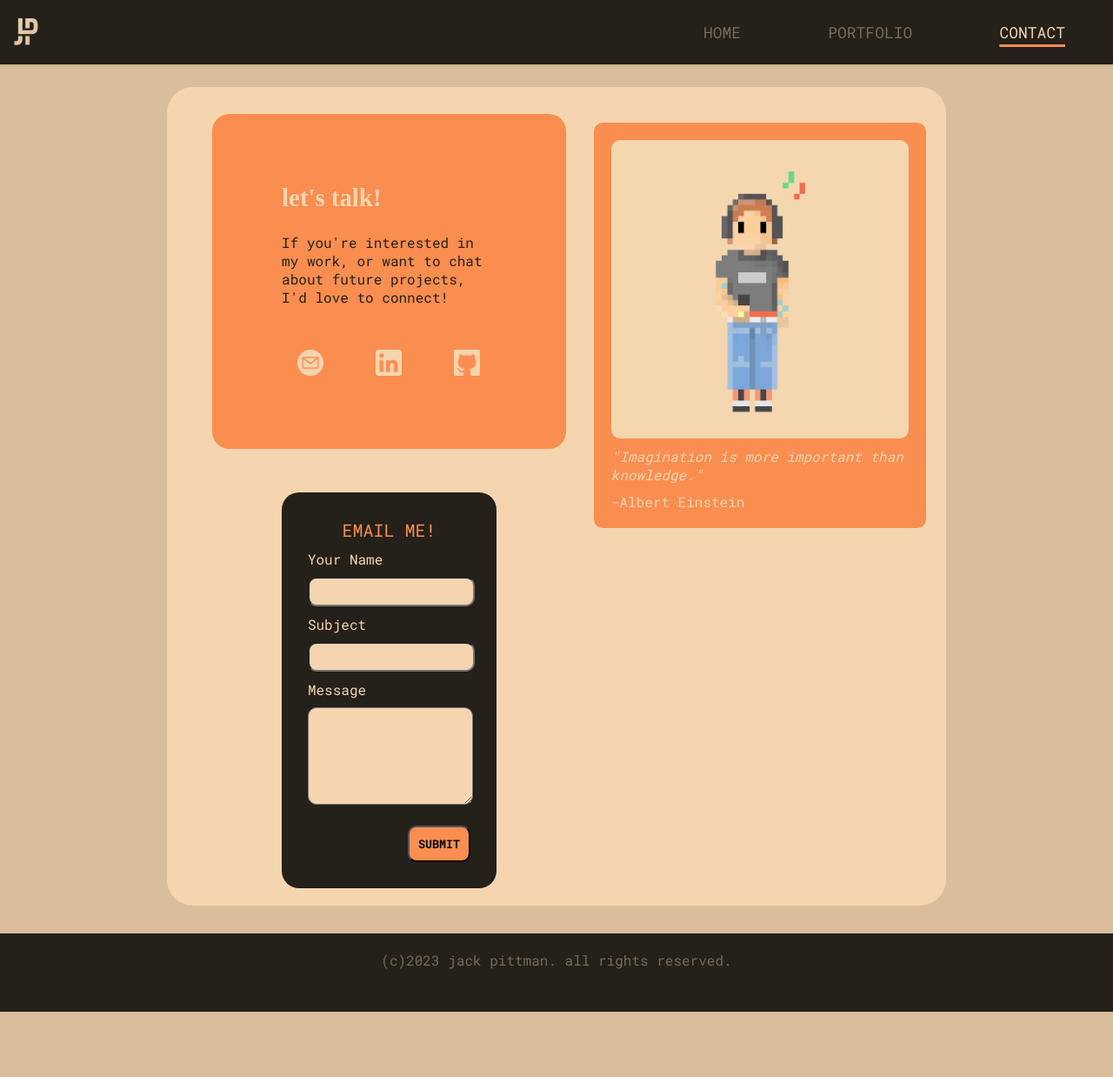
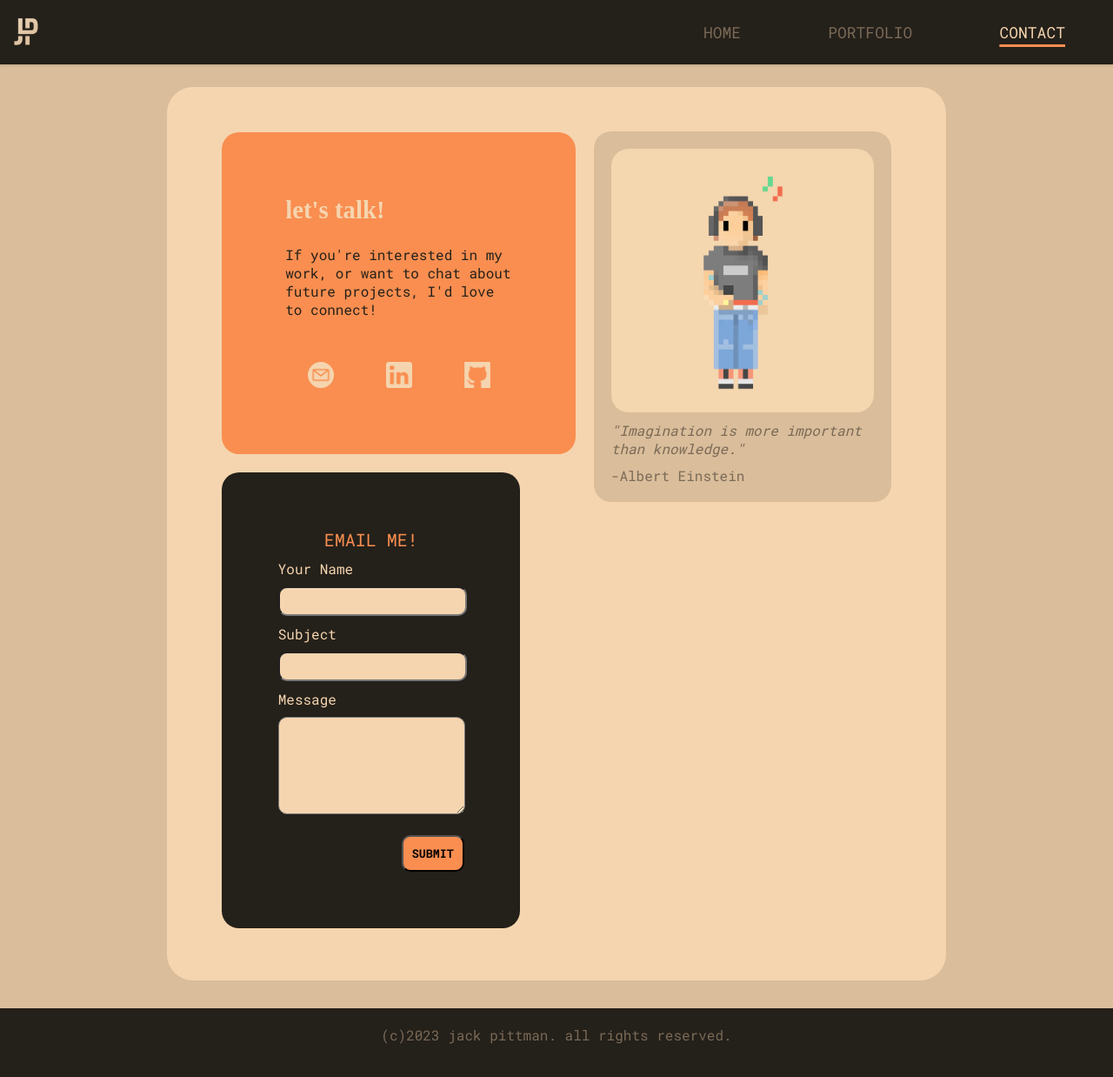
Before and after one commit to jack-pittman/personal-website, a website: page contact.html in a window 1280 px wide. Shown: the whole page at 87% size. Before the commit the page ends 1163 px from the top, so only its background shows below. Drawn offline with Linux system fonts and the light colour scheme.

Commit message:
contact page styling

```diff
--- a/contact.html
+++ b/contact.html
@@ -26,13 +26,13 @@
     <div class="body">
         <!-- <h1 id="asterisk">*_*</h1> -->
         <div class="container">
-            <div class="fixed-width-container">
 
+            <div class="fixed-width-container" style="margin-top: 2.5%;">
                 <div class="orange-container">
                     <h2>let's talk!</h2>
                     <p>If you're interested in my work, or want to chat about future projects, I'd love to connect! </p>
 
-    <!--                CONTACT ICONS (LINKEDIN, GITHUB, EMAIL)-->
+                    <!-- CONTACT ICONS (LINKEDIN, GITHUB, EMAIL)-->
 
                     <div class="contact-image-row">
                         <a href="mailto:jackpittman2020@gmail.com">
@@ -72,7 +72,7 @@
                     </div>
                 </form>
             </div>
-            <div class="contact-hero-container">
+            <div class="contact-hero-container" style="margin-top: 2.5%;">
                 <!-- <h1>[BIG TEXT]</h1> -->
                 <div class="contact-image-container">
                     <img src="media/music_jack.png" alt="Puma Jack" id="contactjack">
--- a/css/contact.css
+++ b/css/contact.css
@@ -1,5 +1,3 @@
-
-
 .contact-image-row {
     display: flex;
     flex-wrap: wrap;
@@ -18,7 +16,7 @@
 
 
 .contact-hero-container {
-  padding: 2.5%;
+  padding: 10px;
   /* width: 40%; */
   flex-basis: 40%;
   /* border-radius: 10px; */
@@ -31,9 +29,11 @@
 }
 
 .contact-image-container {
-    width: 100%;
+    /* width: 100%; */
     background-color: var(--standard-orange);
-    border-radius: 10px;
+    background-color: var(--cream-shadow);
+
+    border-radius: 20px;
 
     display: flex;
     flex-direction: column;
@@ -52,7 +52,7 @@ img {
   width: 100%;
   margin-bottom: 0px;
 
-  border-radius: 10px;
+  border-radius: 20px;
 
   user-select: none; /* Disable text selection */
   -webkit-user-drag: none; /* For Safari */
@@ -70,6 +70,8 @@ img {
 
     margin-top: 10px;
     color: var(--vintage-cream);
+    color: var(--shadow-brown);
+
 }
 
 #quote-name p {
--- a/css/form.css
+++ b/css/form.css
@@ -7,13 +7,22 @@
 }
 
 #contact-form {
-    margin-top: 40px;
+    margin-top: 10px;
+    margin-bottom: 40px;
     margin-right: 20px;
-    margin-left: 20px;
+    margin-left: 2.5%;
+
+    width: 50%;
 
     background-color: var(--slate-gray);
+    /* background-color: var(--shadow-brown); */
+
     padding: 30px;
+    padding: 15%;
+
     border-radius: 20px;
+
+    margin-right: auto;
 }
 
 #contact-form p {
--- a/css/styles.css
+++ b/css/styles.css
@@ -83,14 +83,14 @@ html,body {
   /* background-color: var(--cream-shadow); */
 
   /* background-color: blue; */
-  padding: 80px;
+  padding: 17%;
 
   margin: 2.5%;
   /* width: 40%;  */
 
   display: flex;
   flex-direction: column;
-  flex-basis: 100%;
+  /* flex-basis: 100%;  */
 
   border-radius: 20px;
 
```
Also changed, not shown: css/portfolio2.css (+9 -4 lines), portfolio2.html (+2 -0 lines).
